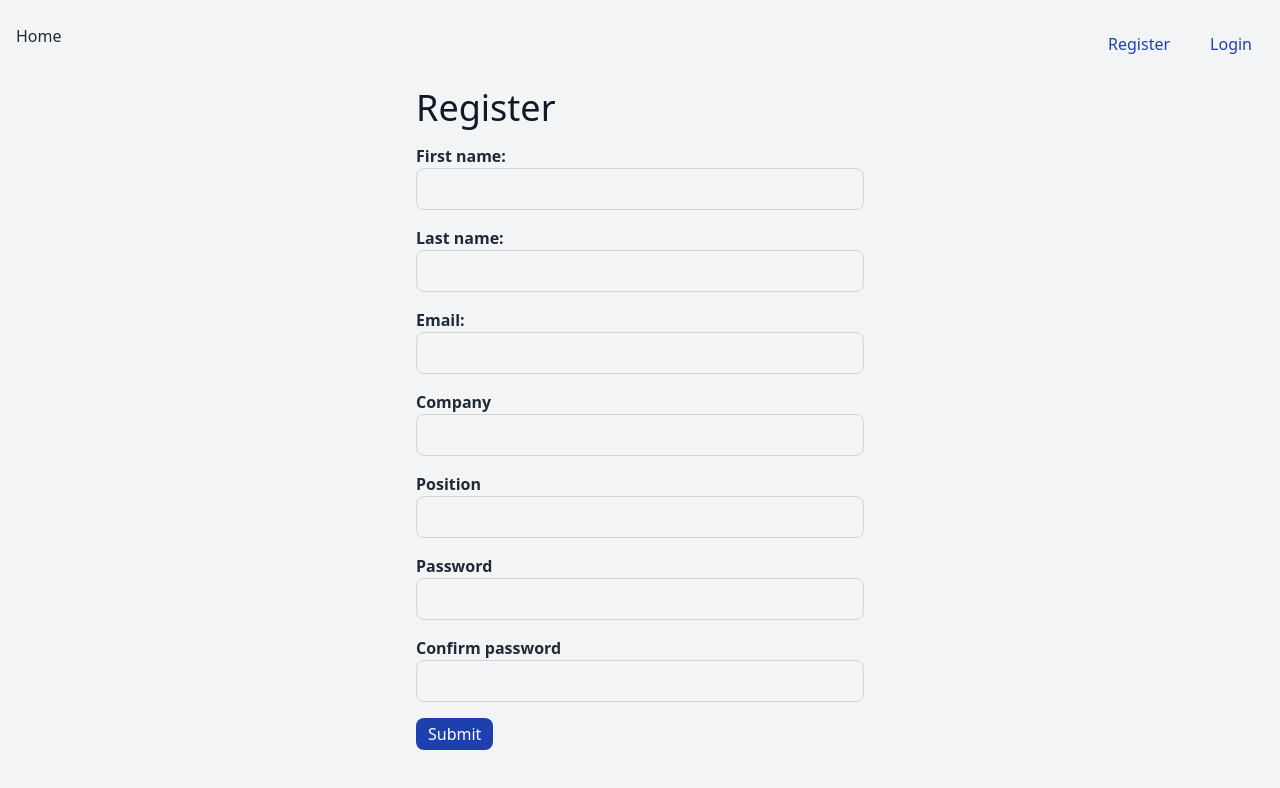
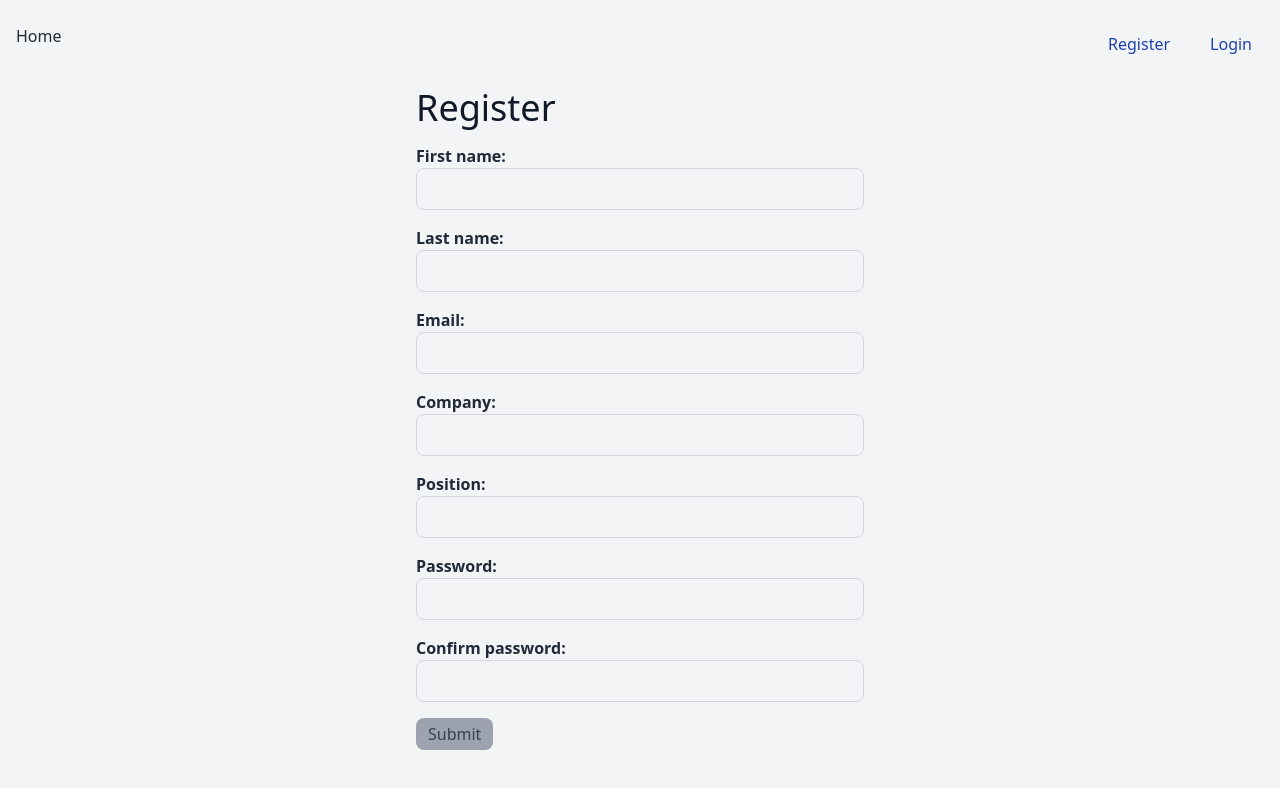
Before and after one commit to lifeanddoodles/issue-tracking, a React (Vite) app in the folder frontend/: page /register in a window 1280 px wide. Shown: the top 788 px of the page. Built offline with nearby package versions, Linux system fonts and the light colour scheme.

Commit message:
Add disable submit to Login & Register forms

```diff
--- a/frontend/src/pages/Login/index.tsx
+++ b/frontend/src/pages/Login/index.tsx
@@ -1,26 +1,61 @@
-import { useEffect, useState } from "react";
+import { useEffect, useMemo, useState } from "react";
 import { useNavigate } from "react-router-dom";
 import Button from "../../components/Button";
 import Form from "../../components/Form";
 import Heading from "../../components/Heading";
-import Input from "../../components/Input";
+import { EmailInput, PasswordInput } from "../../components/Input";
 import { useAuthContext } from "../../context/AuthProvider";
 import useValidation from "../../hooks/useValidation";
+import { FormFieldMapItem } from "../../interfaces";
 import { LOGIN_API_URL, getLoginUserOptions } from "../../routes";
 import GoogleLoginButton from "./GoogleLoginButton";
+
+const fields: FormFieldMapItem[] = [
+  {
+    id: "email",
+    label: "Email:",
+    component: EmailInput,
+    required: true,
+  },
+  {
+    id: "password",
+    label: "Password:",
+    component: PasswordInput,
+    required: true,
+  },
+];
 
 const Login = () => {
   const [formData, setFormData] = useState({
     email: "",
     password: "",
   });
-  const { email, password } = formData;
   const [errors, setErrors] = useState<{ [key: string]: string[] } | null>(
     null
   );
   const { validateField } = useValidation();
   const { user, error, loading, authUserReq } = useAuthContext();
   const navigate = useNavigate();
+  const requiredFields = useMemo(
+    () =>
+      fields
+        .map((field) => {
+          if (field.required) return field.id;
+        })
+        .filter(Boolean),
+    []
+  );
+  const missingFields = useMemo(
+    () =>
+      requiredFields.filter(
+        (field) => formData[field as keyof typeof formData] === ""
+      ).length > 0,
+    [formData, requiredFields]
+  );
+  const disableSubmit = useMemo(
+    () => missingFields || errors !== null,
+    [missingFields, errors]
+  );
 
   const handleChange = (e: React.ChangeEvent<HTMLInputElement>) => {
     const target = e.target;
@@ -53,27 +88,21 @@ const Login = () => {
     <>
       <Form onSubmit={handleSubmit}>
         <Heading text="Login" level={1} />
-        <Input
-          label="Email:"
-          type="email"
-          id="email"
-          onChange={handleChange}
-          value={email}
-          required
-          errors={errors}
-          setErrors={setErrors}
-        />
-        <Input
-          label="Password"
-          type="password"
-          id="password"
-          onChange={handleChange}
-          value={password}
-          required
-          errors={errors}
-          setErrors={setErrors}
-        />
-        <Button type="submit">Submit</Button>
+        {fields.map(({ id, label, component: Component, required }) => (
+          <Component
+            key={id}
+            label={label}
+            id={id}
+            onChange={handleChange}
+            value={formData[id as keyof typeof formData]}
+            required={required}
+            errors={errors}
+            setErrors={setErrors}
+          />
+        ))}
+        <Button type="submit" disabled={disableSubmit}>
+          Submit
+        </Button>
       </Form>
       <GoogleLoginButton />
     </>
--- a/frontend/src/pages/Register/index.tsx
+++ b/frontend/src/pages/Register/index.tsx
@@ -1,4 +1,4 @@
-import { useCallback, useEffect, useState } from "react";
+import { useCallback, useEffect, useMemo, useState } from "react";
 import { useLocation, useNavigate } from "react-router-dom";
 import {
   ICompany,
@@ -13,6 +13,7 @@ import SelectWithFetch from "../../components/Select/SelectWithFetch";
 import { useAuthContext } from "../../context/AuthProvider";
 import useFetch from "../../hooks/useFetch";
 import useValidation from "../../hooks/useValidation";
+import { FormFieldMapItem } from "../../interfaces";
 import {
   COMPANIES_BASE_API_URL,
   USERS_BASE_API_URL,
@@ -33,15 +34,7 @@ const Register = () => {
     password: "",
     confirmPassword: "",
   });
-  const {
-    firstName,
-    lastName,
-    email,
-    company,
-    position,
-    password,
-    confirmPassword,
-  } = formData;
+
   const [errors, setErrors] = useState<{ [key: string]: string[] } | null>(
     null
   );
@@ -54,6 +47,88 @@ const Register = () => {
     loading: newCompanyLoading,
     sendRequest,
   } = useFetch<ICompanyDocument>();
+  const fields: FormFieldMapItem[] = useMemo(
+    () => [
+      {
+        id: "firstName",
+        label: "First name:",
+        component: TextInput,
+        required: true,
+        fieldProps: {
+          minLength: 2,
+        },
+      },
+      {
+        id: "lastName",
+        label: "Last name:",
+        component: TextInput,
+        required: true,
+        fieldProps: {
+          minLength: 2,
+        },
+      },
+      {
+        id: "email",
+        label: "Email:",
+        component: EmailInput,
+        required: true,
+      },
+      {
+        id: "company",
+        label: "Company:",
+        ...(!companyParam
+          ? { component: TextInput }
+          : {
+              component: SelectWithFetch,
+              fieldProps: {
+                url: COMPANIES_BASE_API_URL,
+                getFormattedOptions: getCompanyDataOptions,
+              },
+              customFormProps: {
+                errors: errors,
+              },
+            }),
+      },
+      {
+        id: "position",
+        label: "Position:",
+        component: TextInput,
+      },
+      {
+        id: "password",
+        label: "Password:",
+        component: PasswordInput,
+        required: true,
+      },
+      {
+        id: "confirmPassword",
+        label: "Confirm password:",
+        component: PasswordInput,
+        required: true,
+      },
+    ],
+    [companyParam, errors]
+  );
+  const requiredFields = useMemo(
+    () =>
+      fields
+        .map((field) => {
+          if (field.required) return field.id;
+        })
+        .filter(Boolean),
+    [fields]
+  );
+  const missingFields = useMemo(
+    () =>
+      requiredFields.filter(
+        (field) => formData[field as keyof typeof formData] === ""
+      ).length > 0,
+    [formData, requiredFields]
+  );
+  const disableSubmit = useMemo(
+    () => missingFields || errors !== null,
+    [missingFields, errors]
+  );
 
   const handleChange = (
     e: React.ChangeEvent<
@@ -77,7 +152,9 @@ const Register = () => {
       target,
       setErrors,
       elementToCompare:
-        (target.id === changedId || idToCompare) && password && confirmPassword
+        (target.id === changedId || idToCompare) &&
+        formData.password &&
+        formData.confirmPassword
           ? { id: idToCompare, value: formData[idToCompare] }
           : undefined,
     });
@@ -87,7 +164,7 @@ const Register = () => {
     (companyId?: string) => {
       const keysToOmit = [
         ...(companyId ? [] : ["company"]),
-        ...(position !== "" ? [] : ["position"]),
+        ...(formData.position !== "" ? [] : ["position"]),
       ];
       const formattedFormData = omit(formData, keysToOmit);
       const options = getPostOptions<IUser>({
@@ -96,7 +173,7 @@ const Register = () => {
       });
       authUserReq!(USERS_BASE_API_URL, options);
     },
-    [authUserReq, formData, position]
+    [authUserReq, formData]
   );
 
   const createCompany = () => {
@@ -107,9 +184,9 @@ const Register = () => {
   const handleSubmit = (e: React.FormEvent<HTMLFormElement>) => {
     e.preventDefault();
 
-    if (!companyParam && company) {
+    if (!companyParam && formData.company) {
       return createCompany();
-    } else if (!companyParam && !company) {
+    } else if (!companyParam && !formData.company) {
       return createUser();
     }
     companyParam && createUser(companyParam);
@@ -143,83 +220,30 @@ const Register = () => {
   return (
     <Form onSubmit={handleSubmit}>
       <Heading text="Register" level={1} />
-      <TextInput
-        label="First name:"
-        id="firstName"
-        onChange={handleChange}
-        value={firstName}
-        minLength={2}
-        errors={errors}
-        setErrors={setErrors}
-        required
-      />
-      <TextInput
-        label="Last name:"
-        id="lastName"
-        onChange={handleChange}
-        value={lastName}
-        minLength={2}
-        errors={errors}
-        setErrors={setErrors}
-        required
-      />
-      <EmailInput
-        label="Email:"
-        id="email"
-        onChange={handleChange}
-        value={email}
-        required
-        errors={errors}
-        setErrors={setErrors}
-      />
-      {!companyParam ? (
-        <TextInput
-          label="Company"
-          id="company"
-          onChange={handleChange}
-          value={company}
-          errors={errors}
-          setErrors={setErrors}
-        />
-      ) : (
-        <SelectWithFetch
-          label="Company"
-          id="company"
-          value={companyParam}
-          onChange={handleChange}
-          errors={errors}
-          url={COMPANIES_BASE_API_URL}
-          getFormattedOptions={getCompanyDataOptions}
-          disabled
-        />
+      {fields.map(
+        ({
+          id,
+          label,
+          component: Component,
+          required,
+          fieldProps,
+          customFormProps,
+        }) => (
+          <Component
+            key={id}
+            label={label}
+            id={id}
+            onChange={handleChange}
+            value={formData[id as keyof typeof formData]}
+            required={required}
+            {...fieldProps}
+            errors={errors}
+            setErrors={setErrors}
+            {...customFormProps}
+          />
+        )
       )}
-      <TextInput
-        label="Position"
-        id="position"
-        onChange={handleChange}
-        value={position}
-        errors={errors}
-        setErrors={setErrors}
-      />
-      <PasswordInput
-        label="Password"
-        id="password"
-        onChange={handleChange}
-        value={password}
-        required
-        errors={errors}
-        setErrors={setErrors}
-      />
-      <PasswordInput
-        label="Confirm password"
-        id="confirmPassword"
-        onChange={handleChange}
-        value={confirmPassword}
-        required
-        errors={errors}
-        setErrors={setErrors}
-      />
-      <Button id="submit" type="submit">
+      <Button type="submit" disabled={disableSubmit}>
         Submit
       </Button>
     </Form>
```
